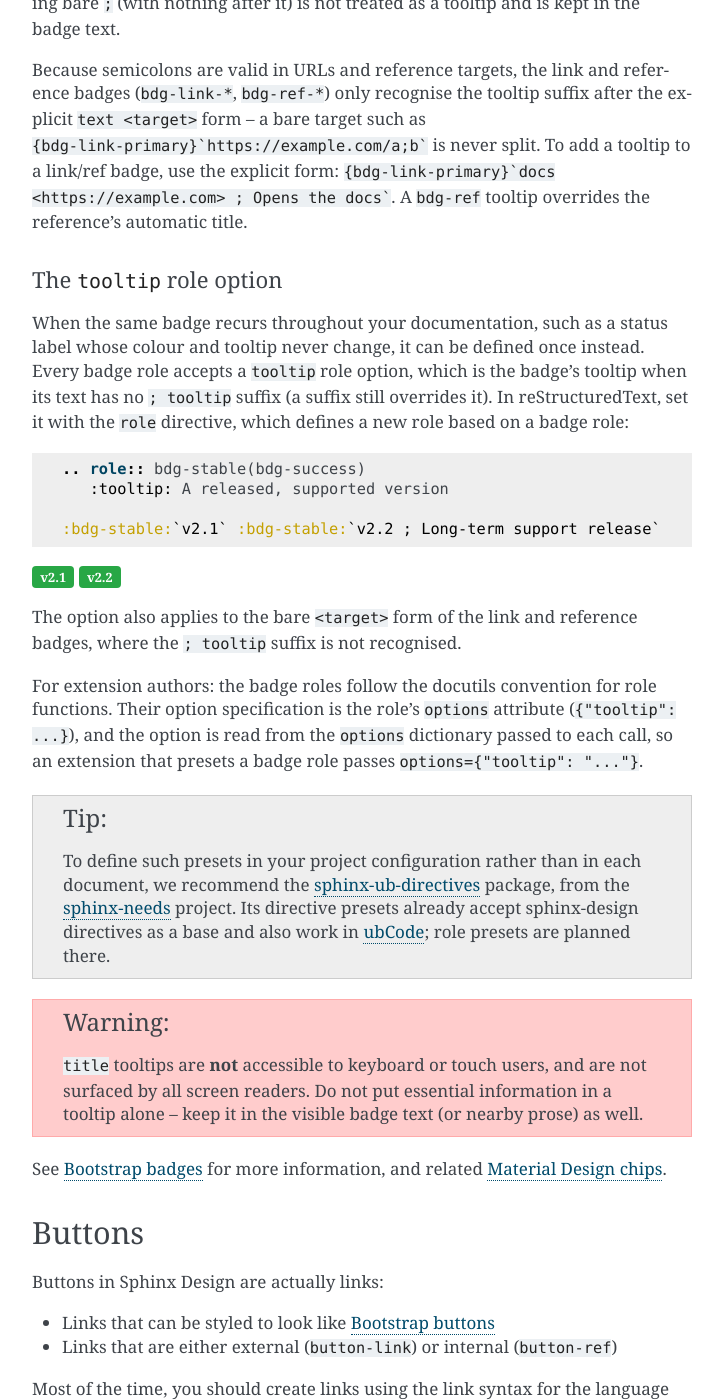
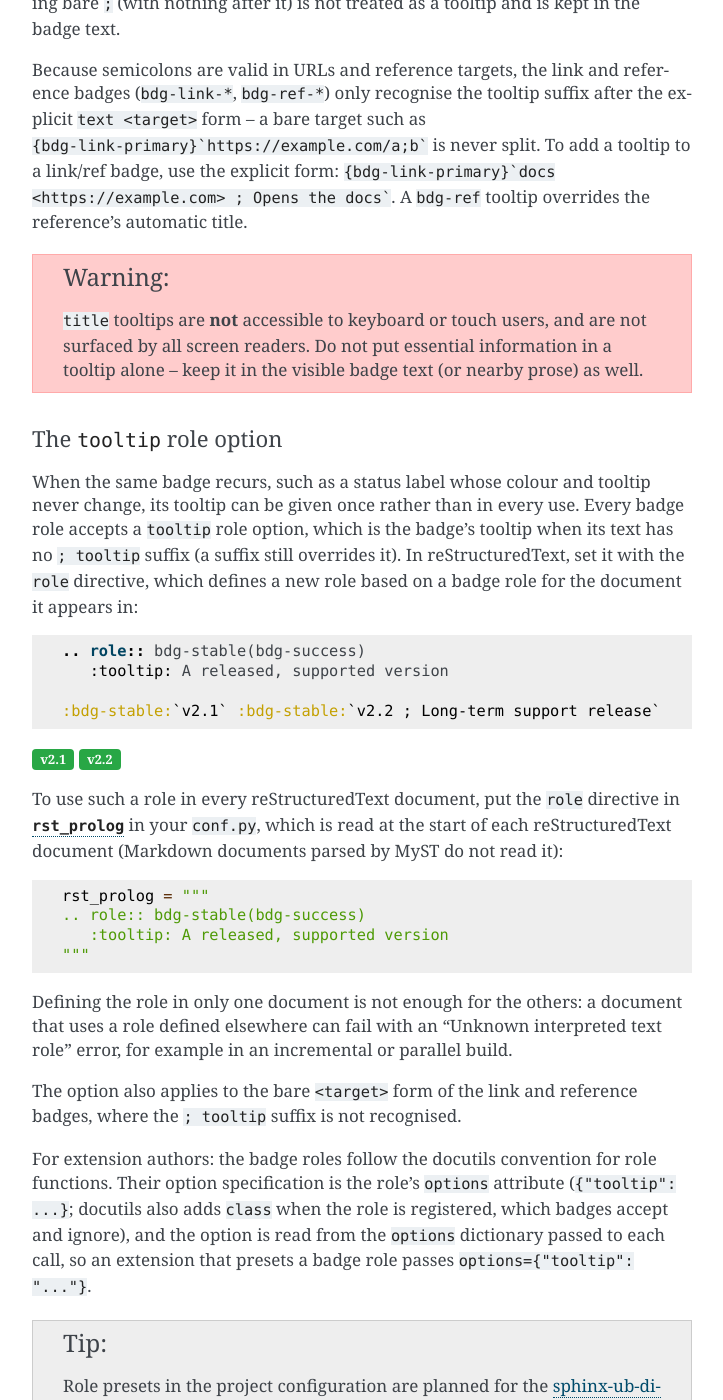
Before and after one commit to executablebooks/sphinx-design, a Sphinx documentation site: the page built from docs/badges_buttons.md, in a window 1280 px wide and 1400 px high, scrolled down 1276 px. Shown: the whole window, without its empty margins (388-1111 px from the left). Built offline with Sphinx 7.4.7, drawn with Linux system fonts in a browser that asks for light colours; nearby versions of some CDN libraries; some of the changed text lies outside the part shown.

Commit message:
📚 Badge tooltip option docs: rst_prolog for project-wide roles, accurate pointers
The role directive defines a role for the document it is in, so say so and
show rst_prolog for using one in every reStructuredText document. Point to
sphinx-ub-directives for what it does today (role presets are planned there),
frame the get_started tip as what sd_custom_directives does not do, and move
the tooltip accessibility warning above the role-option subsection.

````diff
--- a/docs/badges_buttons.md
+++ b/docs/badges_buttons.md
@@ -90,15 +90,22 @@ tooltip to a link/ref badge, use the explicit form:
 `` {bdg-link-primary}`docs <https://example.com> ; Opens the docs` ``.
 A `bdg-ref` tooltip overrides the reference's automatic title.
 
+```{warning}
+`title` tooltips are **not** accessible to keyboard or touch users, and are
+not surfaced by all screen readers. Do not put essential information in a
+tooltip alone -- keep it in the visible badge text (or nearby prose) as well.
+```
+
 (sd-badge-tooltip-option)=
 
 #### The `tooltip` role option
 
-When the same badge recurs throughout your documentation, such as a status label
-whose colour and tooltip never change, it can be defined once instead.
+When the same badge recurs, such as a status label whose colour and tooltip never change,
+its tooltip can be given once rather than in every use.
 Every badge role accepts a `tooltip` role option, which is the badge's tooltip
 when its text has no `; tooltip` suffix (a suffix still overrides it).
-In reStructuredText, set it with the `role` directive, which defines a new role based on a badge role:
+In reStructuredText, set it with the `role` directive, which defines a new role based on a badge role
+for the document it appears in:
 
 ```rst
 .. role:: bdg-stable(bdg-success)
@@ -114,28 +121,39 @@ In reStructuredText, set it with the `role` directive, which defines a new role
 :bdg-stable:`v2.1` :bdg-stable:`v2.2 ; Long-term support release`
 ```
 
+To use such a role in every reStructuredText document,
+put the `role` directive in [`rst_prolog`](https://www.sphinx-doc.org/en/master/usage/configuration.html#confval-rst_prolog)
+in your `conf.py`, which is read at the start of each reStructuredText document
+(Markdown documents parsed by MyST do not read it):
+
+```python
+rst_prolog = """
+.. role:: bdg-stable(bdg-success)
+   :tooltip: A released, supported version
+"""
+```
+
+Defining the role in only one document is not enough for the others:
+a document that uses a role defined elsewhere can fail with an "Unknown interpreted text role" error,
+for example in an incremental or parallel build.
+
 The option also applies to the bare `<target>` form of the link and reference badges,
 where the `; tooltip` suffix is not recognised.
 
 For extension authors: the badge roles follow the docutils convention for role functions.
-Their option specification is the role's `options` attribute (`{"tooltip": ...}`),
+Their option specification is the role's `options` attribute (`{"tooltip": ...}`;
+docutils also adds `class` when the role is registered, which badges accept and ignore),
 and the option is read from the `options` dictionary passed to each call,
 so an extension that presets a badge role passes `options={"tooltip": "..."}`.
 
 :::{tip}
-To define such presets in your project configuration rather than in each document,
-we recommend the [sphinx-ub-directives](https://sphinx-ub-directives.readthedocs.io) package,
-from the [sphinx-needs](https://github.com/useblocks/sphinx-needs) project.
-Its directive presets already accept sphinx-design directives as a base
-and also work in [ubCode](https://ubcode.useblocks.com/);
-role presets are planned there.
+Role presets in the project configuration are planned for the
+[sphinx-ub-directives](https://sphinx-ub-directives.readthedocs.io) package,
+from the [sphinx-needs](https://github.com/useblocks/sphinx-needs) project,
+whose directive presets already accept sphinx-design directives as a base
+and also work in [ubCode](https://ubcode.useblocks.com/).
+Until then, use `rst_prolog` as above.
 :::
-
-```{warning}
-`title` tooltips are **not** accessible to keyboard or touch users, and are
-not surfaced by all screen readers. Do not put essential information in a
-tooltip alone -- keep it in the visible badge text (or nearby prose) as well.
-```
 
 See [Bootstrap badges](https://getbootstrap.com/docs/5.0/components/badge/) for more information, and related [Material Design chips](https://material.io/components/chip).
 
````
Also changed, not shown: docs/get_started.md (+8 -8 lines).
